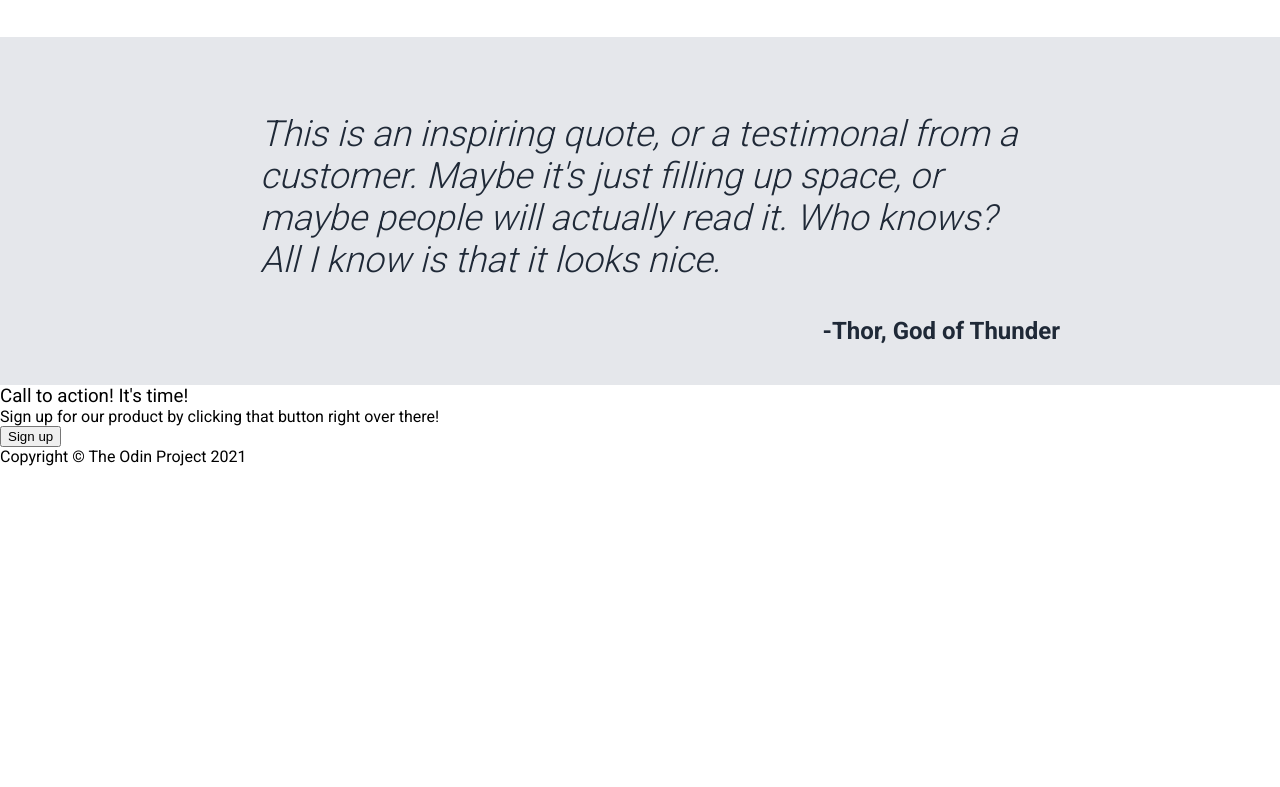
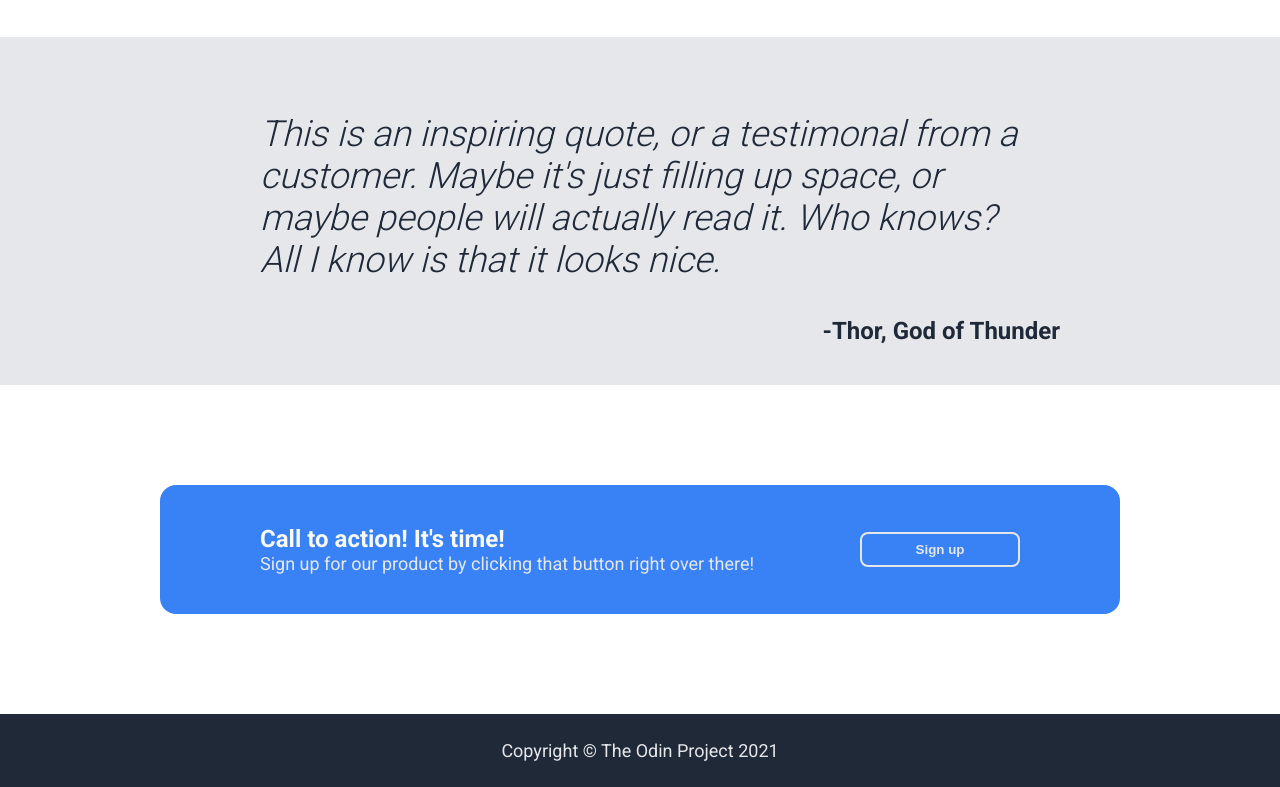
Before and after one commit to seanv96/odin-landing-page, a plain HTML site: page index.html in a window 1280 px wide. Shown: the part 737-1524 px from the top of the page. Before the commit the page ends 1203 px from the top, so only its background shows below. Drawn offline with Linux system fonts and the light colour scheme.

Commit message:
Style signup and footer

```diff
--- a/index.html
+++ b/index.html
@@ -12,7 +12,7 @@
 <body>
     <header>
         <nav>
-            <h2>Header Logo</h2>
+            <h2 class="logo">Header Logo</h2>
             <div class="navlinks">
                 <ul>
                     <li><a href="#">header link one</a></li>
@@ -59,12 +59,17 @@
             or maybe people will actually read it. Who knows? All I know is that it looks nice.</blockquote>
         <cite>-Thor, God of Thunder</cite>
     </div>
-    <h3>Call to action! It's time!</h3>
-    <p>Sign up for our product by clicking that button right over there!</p>
-    <button>Sign up</button>
+
+    <div class="signup">
+        <div class="left">
+            <h3 class="logo">Call to action! It's time!</h3>
+            <p class="subtext">Sign up for our product by clicking that button right over there!</p>
+        </div>
+        <div class="right"><button>Sign up</button></div>
+    </div>
 
     <footer>
-        <p>Copyright &copy; The Odin Project 2021</p>
+        <p class="subtext">Copyright &copy; The Odin Project 2021</p>
     </footer>
 </body>
 
--- a/styles/style.css
+++ b/styles/style.css
@@ -51,6 +51,15 @@ nav a {
     text-decoration: none;
 }
 
+button {
+    background-color: #3882F6;
+    border: none;
+    width: 160px;
+    border-radius: 8px;
+    padding: 8px 16px;
+    font-weight: bold;
+}
+
 /*Header*/
 header {
     background-color: #1F2937;
@@ -64,7 +73,7 @@ nav {
     justify-content: space-between;
 }
 
-nav h2 {
+.logo {
     font-size: 24px;
     font-weight: bold;
     color: #F9FAF8;
@@ -99,15 +108,6 @@ nav a {}
     font-size: 48px;
     font-weight: bolder;
     color: #F9FAF8;
-}
-
-.welcome button {
-    background-color: #3882F6;
-    border: none;
-    width: 160px;
-    border-radius: 8px;
-    padding: 8px 16px;
-    font-weight: bold;
 }
 
 /*Cards*/
@@ -173,3 +173,28 @@ cite {
     color: #1F2937;
     align-self: flex-end;
 }
+
+/*Signup*/
+.signup {
+    background-color: #3882F6;
+    border-radius: 16px;
+    margin: 100px 160px;
+    padding: 40px 100px;
+    display: flex;
+    justify-content: space-between;
+    align-items: center;
+}
+
+.signup button {
+    border: 2px solid #E5E7EB;
+    color: #E5E7EB;
+}
+
+/*Footer*/
+footer {
+    background-color: #1F2937;
+    display: flex;
+    justify-content: center;
+    align-items: center;
+    padding: 26px;
+}
```
